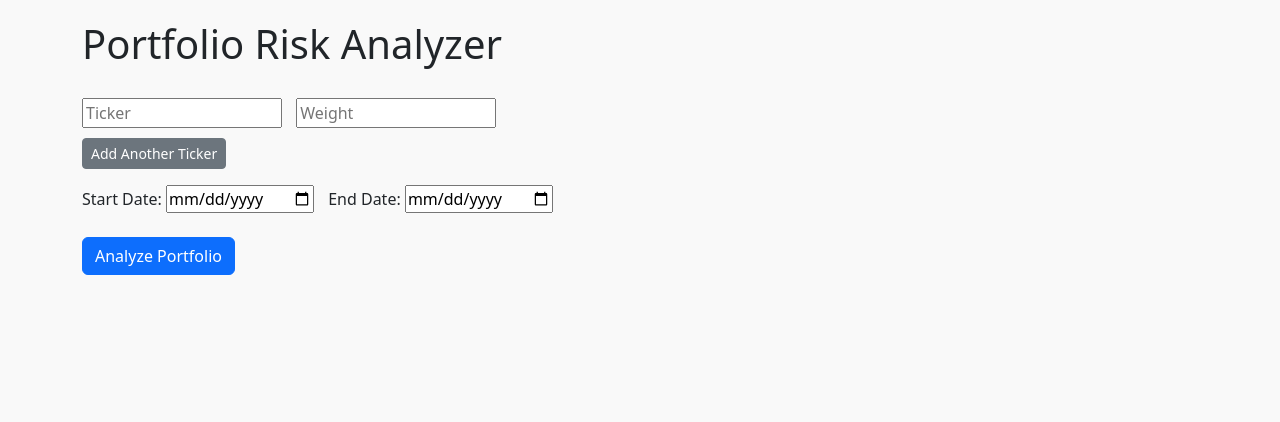
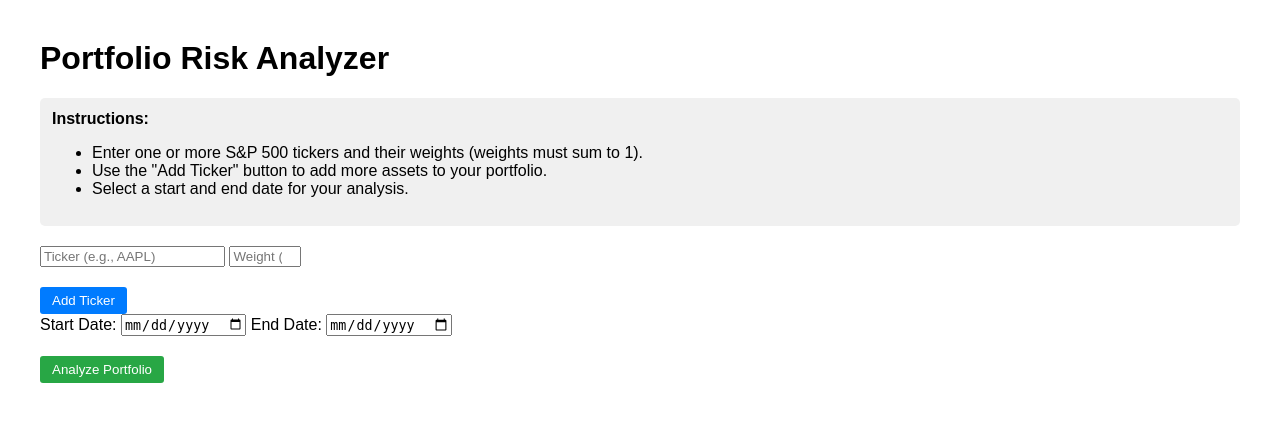
Before and after one commit to khfong26/portfolio-risk-analyzer, a Flask app: page / in a window 1280 px wide. Shown: the top 422 px of the page. Run offline with Flask 3, Linux system fonts and the light colour scheme.

Commit message:
Improved web UI, error handling, and code quality - Enhanced index.html and results.html with user-friendly layout, instructions, and metric explanations - Added dynamic form fields and error message display - Ensured all metrics have safe default values to prevent template errors - Allowed lowercase tickers by converting input to uppercase in backend - Cleaned up and organized risk_metrics.py, removing unused code and adding docstrings - Improved input validation and error handling in app.py

```diff
--- a/app/app.py
+++ b/app/app.py
@@ -1,106 +1,77 @@
 from flask import Flask, render_template, request
-import pandas as pd
-import os
 from datetime import datetime
 from risk_metrics import load_valid_tickers, run_portfolio_analysis_web
-from plotting import plot_cumulative_returns, plot_return_histogram, plot_monte_carlo
 
 app = Flask(__name__)
 
-# Load valid tickers once at startup
-valid_tickers = load_valid_tickers()
-
-# Ensure static/graphs folder exists
-GRAPH_FOLDER = os.path.join(app.root_path, "static", "graphs")
-os.makedirs(GRAPH_FOLDER, exist_ok=True)
-
-
-
-# Metric explanations
-metric_explanations = {
-    "volatility": "Annualized standard deviation of portfolio returns.",
-    "historical_var": "95% historical Value at Risk: worst expected loss based on historical returns.",
-    "parametric_var": "95% parametric Value at Risk: assumes normal distribution of returns.",
-    "monte_carlo_var": "95% Monte Carlo Value at Risk: simulated losses using random sampling."
-}
-
 @app.route("/", methods=["GET", "POST"])
 def index():
+    error = None
+    metrics = {
+        "volatility": "N/A",
+        "historical_var": "N/A",
+        "parametric_var": "N/A",
+        "monte_carlo_var": "N/A",
+    }
+
     if request.method == "POST":
+        # Get form data
         tickers = request.form.getlist("tickers[]")
         weights = request.form.getlist("weights[]")
         start_date = request.form.get("start_date")
         end_date = request.form.get("end_date")
 
-        # --- Clean & validate tickers ---
-        tickers = [t.strip().upper() for t in tickers if t.strip()]
-        invalid = [t for t in tickers if t not in valid_tickers]
-        if invalid:
-            return render_template("index.html", error=f"Invalid tickers: {', '.join(invalid)}")
+        # Convert tickers to uppercase for validation and processing
+        tickers = [t.upper() for t in tickers]
 
-        # --- Clean & validate weights ---
+        # Validate tickers and weights
+        valid_tickers = set(load_valid_tickers())
         try:
-            weights = [float(w) for w in weights if w.strip()]
+            weights = [float(w) for w in weights]
         except ValueError:
-            return render_template("index.html", error="Weights must be numbers.")
+            error = "All weights must be numbers."
+            return render_template("index.html", error=error)
 
-        if len(weights) != len(tickers):
-            return render_template("index.html", error="Number of weights must match number of tickers.")
+        if not tickers or not weights or len(tickers) != len(weights):
+            error = "Please provide the same number of tickers and weights."
+            return render_template("index.html", error=error)
 
-        if not abs(sum(weights) - 1.0) < 1e-5:
-            return render_template("index.html", error="Weights must sum to 1.0")
+        if not all(t in valid_tickers for t in tickers):
+            error = "One or more tickers are invalid."
+            return render_template("index.html", error=error)
 
-        # --- Validate date inputs ---
+        if not abs(sum(weights) - 1.0) < 1e-6:
+            error = "Weights must sum to 1."
+            return render_template("index.html", error=error)
+
+        # Validate dates
         try:
             datetime.strptime(start_date, "%Y-%m-%d")
             datetime.strptime(end_date, "%Y-%m-%d")
-        except ValueError:
-            return render_template("index.html", error="Dates must be in YYYY-MM-DD format.")
+        except Exception:
+            error = "Invalid date format."
+            return render_template("index.html", error=error)
 
-        # --- Run portfolio analysis ---
+        # Run analysis
         try:
-            result = run_portfolio_analysis_web(tickers, weights, start_date, end_date, return_prices=True)
-            metrics = {k: result[k] for k in ["volatility", "historical_var", "parametric_var", "monte_carlo_var"]}
-            price_data = result["returns"]
-        except ValueError as e:
-            return render_template("index.html", error=str(e))
+            result = run_portfolio_analysis_web(
+                tickers, weights, start_date, end_date
+            )
+            for key in metrics:
+                value = result.get(key)
+                metrics[key] = value if value is not None else "N/A"
         except Exception as e:
-            return render_template("index.html", error=f"Unexpected error: {e}")
+            error = str(e)
 
-        # --- Generate graphs ---
-        # filenames
-        graph_filenames = {
-            "cumulative_returns": "cumulative_returns.png",
-            "return_histogram": "return_histogram.png",
-            "monte_carlo": "monte_carlo.png"
-        }
-
-        graph_paths = {name: os.path.join(GRAPH_FOLDER, filename) for name, filename in graph_filenames.items()}
-
-        plot_cumulative_returns(price_data, save_path=graph_paths["cumulative_returns"])
-        plot_return_histogram(price_data, save_path=graph_paths["return_histogram"])
-        plot_monte_carlo(price_data, save_path=graph_paths["monte_carlo"])
-
-        graph_urls = {name: "/static/graphs/" + filename for name, filename in graph_filenames.items()}
-
-
-
-        # --- Prepare portfolio table ---
-        df = pd.DataFrame({"Ticker": tickers, "Weight": weights})
-
+        # Render results page with metrics and error (if any)
         return render_template(
             "results.html",
-            tables=[df.to_html(index=False)],
-            titles=df.columns.values,
-            metrics=metrics,
-            start_date=start_date,
-            end_date=end_date,
-            graphs=graph_urls,
-            metric_explanations=metric_explanations
+            error=error,
+            **metrics
         )
 
-    return render_template("index.html")
-
+    # GET request: show the input form
+    return render_template("index.html", error=error)
 
 if __name__ == "__main__":
     app.run(debug=True)
--- a/app/templates/index.html
+++ b/app/templates/index.html
@@ -3,68 +3,83 @@
 <head>
     <meta charset="UTF-8">
     <title>Portfolio Risk Analyzer</title>
-    <link rel="stylesheet" href="https://cdn.jsdelivr.net/npm/bootstrap@5.3.1/dist/css/bootstrap.min.css">
     <style>
-        body {
-            padding: 20px;
-            background-color: #f9f9f9;
-        }
-        h1 {
-            margin-bottom: 30px;
-        }
-        .ticker-weight-group {
-            margin-bottom: 10px;
-        }
-        .error-message {
-            color: red;
-            margin-bottom: 20px;
-        }
-        input[type="text"], input[type="number"], input[type="date"] {
-            max-width: 200px;
-            display: inline-block;
-            margin-right: 10px;
-        }
+        body { font-family: Arial, sans-serif; margin: 40px; }
+        .error { color: red; margin-bottom: 10px; }
+        .ticker-weight-group { margin-bottom: 8px; }
+        .instructions { background: #f0f0f0; padding: 12px; border-radius: 5px; margin-bottom: 20px; }
+        .form-section { margin-bottom: 20px; }
+        .btn { padding: 6px 12px; border: none; border-radius: 3px; background: #007bff; color: white; cursor: pointer; }
+        .btn-danger { background: #dc3545; }
+        .btn-success { background: #28a745; }
     </style>
+</head>
+<body>
+    <h1>Portfolio Risk Analyzer</h1>
+
+    <!-- Instructions for the user -->
+    <div class="instructions">
+        <strong>Instructions:</strong>
+        <ul>
+            <li>Enter one or more S&amp;P 500 tickers and their weights (weights must sum to 1).</li>
+            <li>Use the "Add Ticker" button to add more assets to your portfolio.</li>
+            <li>Select a start and end date for your analysis.</li>
+        </ul>
+    </div>
+
+    <!-- Error message display -->
+    {% if error %}
+        <div class="error">{{ error }}</div>
+    {% endif %}
+
+    <!-- Portfolio input form -->
+    <form method="POST">
+        <div id="tickers-container" class="form-section">
+            <!-- Initial ticker/weight input -->
+            <div class="ticker-weight-group">
+                <input type="text" name="tickers[]" placeholder="Ticker (e.g., AAPL)" required>
+                <input type="number" name="weights[]" placeholder="Weight (e.g., 0.5)" min="0" max="1" step="0.01" required>
+                <button type="button" class="btn btn-danger" onclick="removeTicker(this)" style="display:none;">Remove</button>
+            </div>
+        </div>
+        <button type="button" class="btn" onclick="addTickerInput()">Add Ticker</button>
+
+        <div class="form-section">
+            <label>Start Date: <input type="date" name="start_date" required></label>
+            <label>End Date: <input type="date" name="end_date" required></label>
+        </div>
+
+        <button type="submit" class="btn btn-success">Analyze Portfolio</button>
+    </form>
+
+    <!-- JavaScript for dynamic ticker/weight fields -->
     <script>
         function addTickerInput() {
             const container = document.getElementById('tickers-container');
             const div = document.createElement('div');
             div.className = 'ticker-weight-group';
             div.innerHTML = `
-                <input type="text" name="tickers[]" placeholder="Ticker">
-                <input type="number" name="weights[]" step="0.01" placeholder="Weight">
+                <input type="text" name="tickers[]" placeholder="Ticker (e.g., AAPL)" required>
+                <input type="number" name="weights[]" placeholder="Weight (e.g., 0.5)" min="0" max="1" step="0.01" required>
+                <button type="button" class="btn btn-danger" onclick="removeTicker(this)">Remove</button>
             `;
             container.appendChild(div);
+            // Show remove button for all but the first group
+            updateRemoveButtons();
+        }
+
+        function removeTicker(btn) {
+            btn.parentElement.remove();
+            updateRemoveButtons();
+        }
+
+        function updateRemoveButtons() {
+            const groups = document.querySelectorAll('.ticker-weight-group');
+            groups.forEach((group, idx) => {
+                const btn = group.querySelector('.btn-danger');
+                btn.style.display = (groups.length > 1) ? 'inline-block' : 'none';
+            });
         }
     </script>
-</head>
-<body>
-    <div class="container">
-        <h1>Portfolio Risk Analyzer</h1>
-
-        {% if error %}
-            <div class="error-message">{{ error }}</div>
-        {% endif %}
-
-        <form method="POST">
-            <div id="tickers-container">
-                <div class="ticker-weight-group">
-                    <input type="text" name="tickers[]" placeholder="Ticker">
-                    <input type="number" name="weights[]" step="0.01" placeholder="Weight">
-                </div>
-            </div>
-            <button type="button" class="btn btn-secondary btn-sm mb-3" onclick="addTickerInput()">Add Another Ticker</button>
-            <br>
-
-            <label for="start_date">Start Date:</label>
-            <input type="date" name="start_date" required>
-
-            <label for="end_date">End Date:</label>
-            <input type="date" name="end_date" required>
-            <br><br>
-
-            <button type="submit" class="btn btn-primary">Analyze Portfolio</button>
-        </form>
-    </div>
 </body>
 </html>
```
Also changed, not shown: app/risk_metrics.py (+25 -90 lines), app/templates/results.html (+51 -48 lines), app/static/graphs/cumulative_returns.png, app/static/graphs/monte_carlo.png, app/static/graphs/return_histogram.png.
